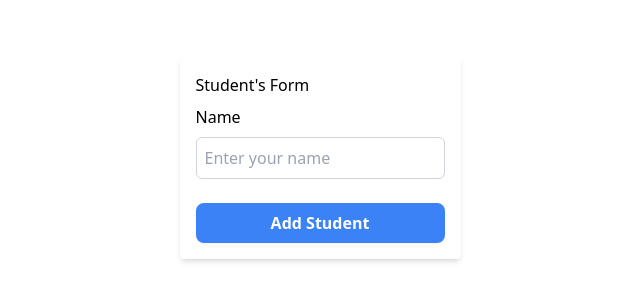
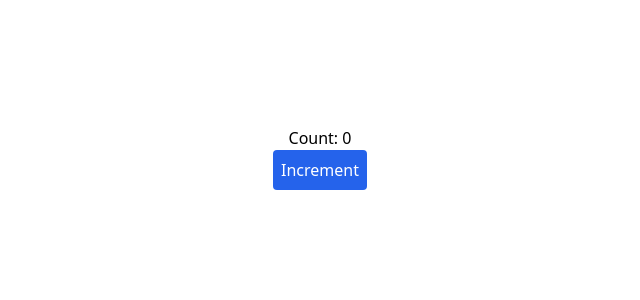
Before and after one commit to AhmedAlaaEzzt/react-18, a React (Vite) app: page / in a window 1280 px wide. Shown: the part 242-542 px from the top of the page, without its empty margins (320-960 px from the left). Built offline with nearby package versions, Linux system fonts and the light colour scheme.

Commit message:
00008 starting point

```diff
--- a/src/App.tsx
+++ b/src/App.tsx
@@ -1,10 +1,22 @@
-import { StudentForm } from "./components/StudentForm";
+import { useState } from "react";
+import { Item } from "./components/Item";
 import "./App.css";
 
 function App() {
+  const [count, setCount] = useState(0);
+
   return (
-    <div className="flex justify-center h-screen  items-center">
-      <StudentForm />
+    <div className="w-screen h-screen flex justify-center items-center">
+      <div className="flex flex-col justify-start items-center">
+        <h1>Count: {count}</h1>
+        <button
+          className="p-2 bg-blue-600 rounded text-white"
+          onClick={() => setCount(count + 1)}
+        >
+          Increment
+        </button>
+        <Item />
+      </div>
     </div>
   );
 }
--- /dev/null
+++ b/src/components/Item.tsx
@@ -0,0 +1,4 @@
+export const Item = () => {
+  console.log("Item Rendered");
+  return <></>;
+};
--- a/src/components/StudentForm.tsx
+++ /dev/null
@@ -1,34 +0,0 @@
-import { useRef } from "react";
-
-export function StudentForm() {
-  const nameRef = useRef<HTMLInputElement>(null);
-
-  return (
-    <div className="p-4 rounded shadow-md inline-flex flex-col gap-2">
-      <span className="font-medium">{`${
-        nameRef.current?.value || "Student"
-      }'s Form`}</span>
-
-      <div className="flex flex-col gap-2">
-        <label htmlFor="name">Name</label>
-        <input
-          ref={nameRef}
-          className="border border-gray-300 rounded-md p-2"
-          type="text"
-          id="name"
-          placeholder="Enter your name"
-          onChange={() => {
-            console.log(nameRef.current?.value);
-          }}
-        />
-      </div>
-
-      <button
-        className="bg-blue-500 hover:bg-blue-600 text-white font-semibold py-2 px-4 rounded-lg shadow-sm transition duration-150 ease-in-out mt-4"
-        onClick={() => console.log("button clicked!")}
-      >
-        Add Student
-      </button>
-    </div>
-  );
-}
```
